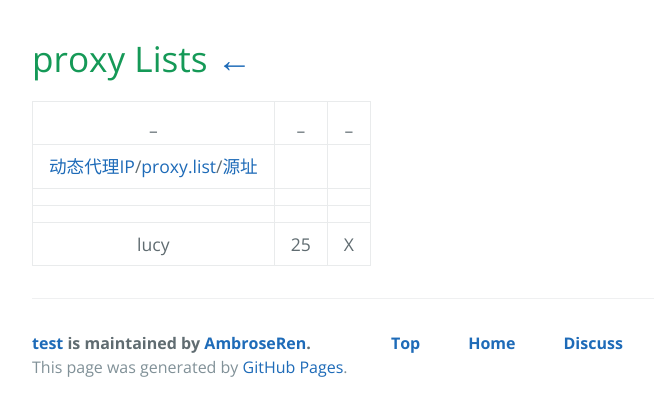
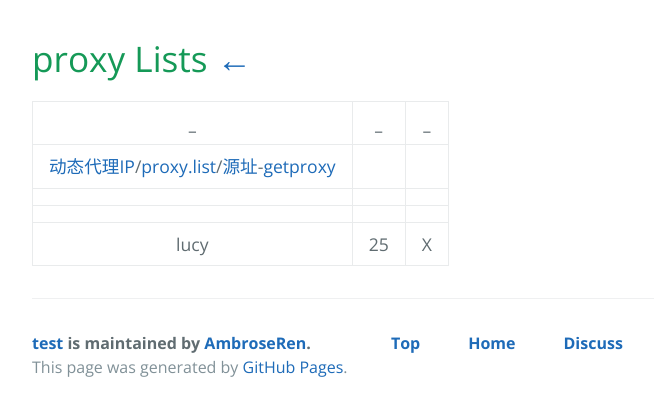
Before and after one commit to AmbroseRen/test, a Jekyll site: the page built from Data/Python/proxy/index.md, in a window 1280 px wide. Shown: the top 416 px of the page, without its empty margins (192-846 px from the left). Built offline with Jekyll 4.4.1, drawn with Linux system fonts in a browser that asks for light colours; our own code applies the rules of GitHub Pages for plain Markdown files; the repository's description, which GitHub fills in, is left out.

Commit message:
Update index.md

```diff
--- a/Data/Python/proxy/index.md
+++ b/Data/Python/proxy/index.md
@@ -2,7 +2,7 @@
 
 | _ | _ | _ |
 |:---:|:---:|:---:|
-| [动态代理IP](http://proxylist.fatezero.org/)/[proxy.list](proxy.list.txt)/[源址](https://github.com/fate0?tab=repositories) | []() | []() |
+| [动态代理IP](http://proxylist.fatezero.org/)/[proxy.list](proxy.list.txt)/[源址](https://github.com/fate0?tab=repositories)-[getproxy](https://github.com/fate0/getproxy) | []() | []() |
 | []() | []() | []() |
 | []() | []() | []() |
 | lucy | 25 | X |
```
